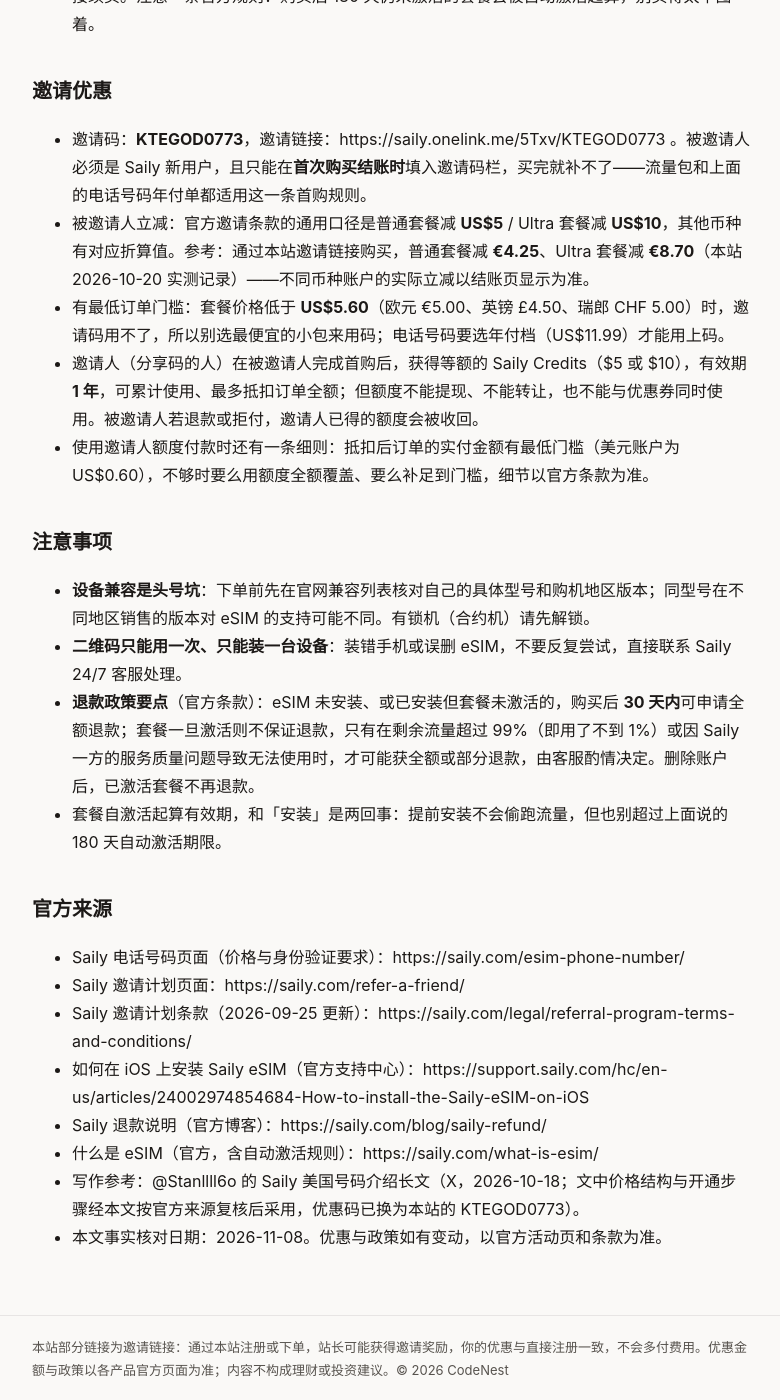
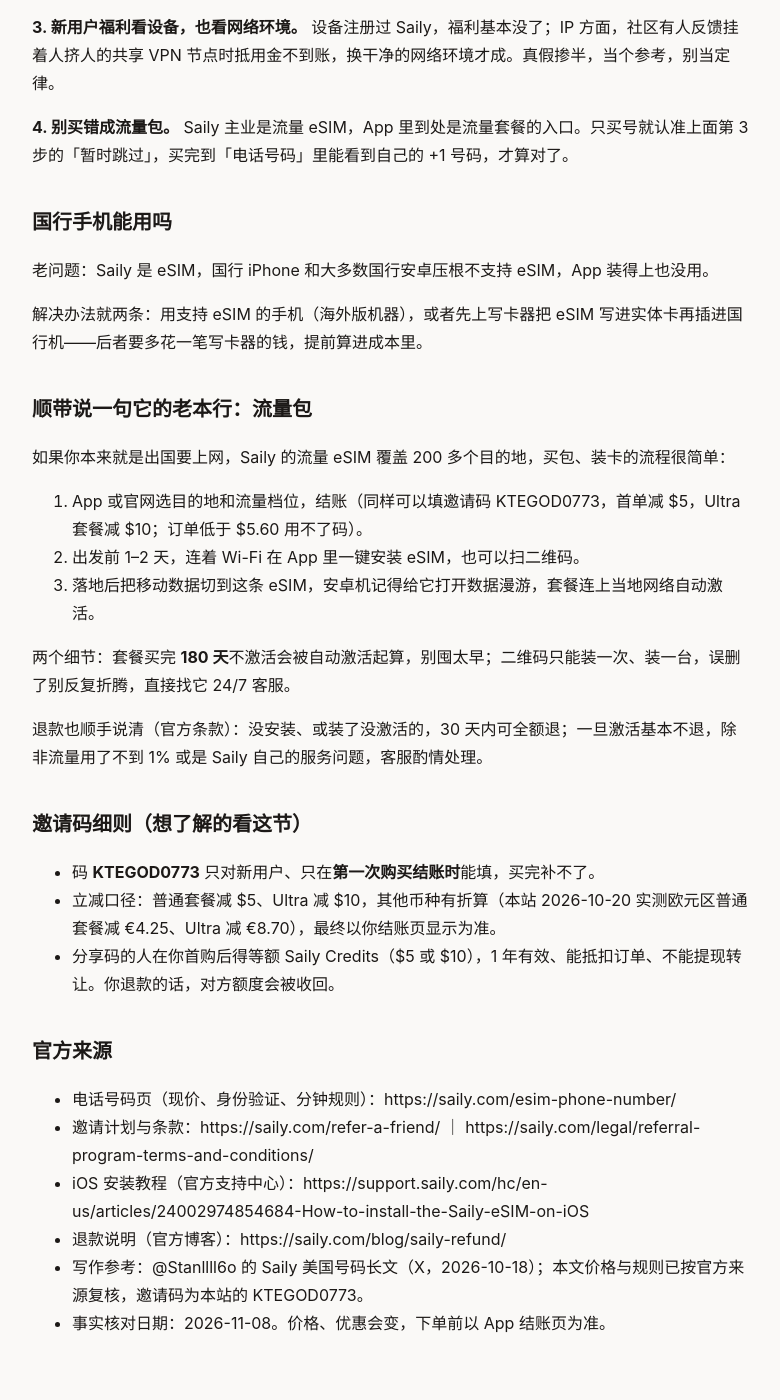
Before and after one commit to ovovdev/codenest, a Jekyll site: the page built from articles/saily.md, in a window 1280 px wide and 1400 px high, scrolled down 2222 px. Shown: the whole window, without its empty margins (248-1028 px from the left). Built offline with Jekyll 4.4.1, drawn with Linux system fonts in a browser that asks for light colours; some of the changed text lies outside the part shown.

Commit message:
Saily guide: rewrite in engaging hook-first style (same facts, rechecked 2026-11-08, code KTEGOD0773)

```diff
--- a/articles/saily.md
+++ b/articles/saily.md
@@ -1,79 +1,107 @@
 ---
 layout: default
-title: "Saily使用指南：流量eSIM与美国电话号码开通流程、邀请优惠"
+title: "一个月不到0.6美元拿下美国手机号：Saily美国号码怎么买、能接哪些码、坑在哪"
 permalink: /saily/
 ---
 
-# Saily使用指南：流量eSIM与美国电话号码开通流程、邀请优惠
+# 一个月不到 0.6 美元，拿下一个美国手机号
 
-## 这是什么，适合谁
+注册海外 App，最烦的就是卡在「请输入手机号」这一步：国内号码不是不支持，就是不敢绑——绑了怕骚扰，更怕号一回收全套账号跟着丢。
 
-Saily 是 Nord Security（与 NordVPN 同属一家）旗下的 eSIM 服务，现在有两条产品线：
+一顿汉堡的钱，其实就能拿下一个正经的美国 +1 号码，一年不用管它，验证码照收。这篇就讲三件事：**怎么买最便宜、能接哪些码、坑在哪**。
 
-- **流量 eSIM**：覆盖 200 多个目的地，在 App 或网页上买好流量包、把 eSIM 装进手机即可使用，纯数据、不含通话短信，适合出国旅行、短期出差、转机途中需要马上上网的人。
-- **美国 +1 电话号码**（2026 年 6 月上线的新功能）：可以在 App 里单独开一个美国号码，能打电话、收发短信、收验证码，**不需要先买流量包**。适合需要长期留一个美国号码注册海外平台、收普通验证码，又不想每月花十几美元养实体卡的人。
+先把丑话说前面：它确实便宜，但不是万能接码神器。能干什么、不能干什么，下面一次说清，别开完才发现接不到码。
 
-先说清边界：这个号码不是万能接码工具。官方明确提示，部分服务会把这类号码识别为网络电话（VoIP）号码而拒绝发码；美国银行、银行卡、券商这类高风控账户不要指望它，更不要拿它当主力金融账户的绑定号码。开之前先想清楚你要拿它接哪个平台的码，再决定开不开。
+> 邀请码：**KTEGOD0773**（结账时填，首单立减 $5，怎么用最划算看价格那节）
+> 邀请链接：https://saily.onelink.me/5Txv/KTEGOD0773
 
-## 美国 +1 电话号码：价格与开法
+## 先说 Saily 是个啥
 
-### 价格（2026-11-08 核对官网与 App 口径）
+Saily 是 NordVPN 家的 eSIM，本行是卖出国流量包的。2026 年 6 月它在 App 里加了个新功能：**单独开一个美国 +1 电话号码**，能打电话、收发短信。
 
-- 号码订阅：官网现价 **US$1.00/月起**，按月续订、随时可取消；只要订阅不断，号码一直是你的。
-- App 内还有年付档：年付 **US$11.99**、季付 US$4.99、月付 US$1.99（2026 年 9 月 App 结账页价格，后续以 App 内实际显示为准）——只为收码的话，年付最划算。
-- 通话/短信包另算：从 **US$0.99** 起，一次性购买、用完再充。注意通话分钟数是**打出和接听共享**的，接电话也扣分钟，接通后才开始计。
-- 接收短信（含验证码）不需要先买通话包；要打电话、发短信才需要加包。
-- **省钱关键**：新用户首次购买结账时填邀请码减 US$5（见下方邀请优惠节）。年付 US$11.99 用码后约 **US$6.99**，折合每月不到 0.6 美元。但邀请码有最低订单门槛 US$5.60，月付、季付档金额不够、**用不了码**——所以想用码就直接选年付档。
+重点在这句：**号码可以单独开，不用搭流量包**。你只想要个号接码，就只买号，别的不用管。
 
-### 开通步骤
+## 它到底值不值得开
 
-1. 在应用商店下载 Saily App，注册账号（新用户优惠只认新账号，老设备、老账号注册过的基本拿不到新用户福利）。
-2. 在首页进入「电话号码」（Get phone number），选择年付档。
-3. 出现「选择目的地和电话套餐」时，点下方的**「暂时跳过」**——只买号码、不捆绑流量包；不跳过会多花一份流量钱。
-4. 结账页填入邀请码 **KTEGOD0773**，确认总价已减掉 US$5 再付款（支持 Apple Pay、Google Pay 和外币银行卡）。
-5. 付款后按 App 引导完成**身份验证**（上传护照或政府签发的身份证件并做人脸核验，用你本人的真实证件），验证通过后号码才正式激活。
+适合开的人：
 
-### 容易踩的坑
+- 注册海外平台、社交账号，要个能长期用的美国号收验证码
+- 想留个 +1 备用号码，跟自己的主号隔开
+- 不想每月花十几刀养一张美国实体卡
 
-- **码不是每个平台都能收到**：普通平台、社交账号的验证码大多没问题，但银行、支付、券商等高风控服务可能拒发或直接拒绝绑定；官方也提示部分服务会识别并拒绝 VoIP 类号码。重要账户请备一条实体卡或其他后备方案。
-- **新用户福利看设备和网络环境**：邀请立减只给新用户；有社区反馈称，常用的共享 VPN 节点 IP 可能导致新用户抵用金（部分新设备/新账号会送约 US$2）不到账——这属于社区经验、官方未承诺，不保证人人有，别为这 2 美元反复折腾。
-- **接电话也扣分钟**：只为收码可以忽略；要拿它当联系电话用，先把通话包的分钟规则看清楚。
-- **国行手机**：Saily 的号码和流量都依托 eSIM，国行版 iPhone 和多数国行安卓不支持 eSIM，这类设备需要先解决 eSIM 写入问题（如写卡器方案）或换支持 eSIM 的设备，再考虑开通。
-- 订阅停掉后号码会被释放，长期保号就要保持订阅不断；具体保留期限以 App 内说明为准。
+不适合的人，也别硬开：
 
-## 流量 eSIM 开通流程
+- 想绑美国银行、银行卡、券商的——高风控平台认号段，这类虚拟号经常直接被拒
+- 指望它 100% 平台通吃的——没有任何便宜号码能做到
 
-以下按 Saily 官方支持中心与官网整理：
+说白了：**先想清楚你要拿它接哪个平台的码，再决定开不开。** 便宜号码就按便宜号码用，别拿它当实体卡使。
 
-1. 先确认设备：手机必须支持 eSIM 且无运营商锁（有锁机装不了）。可用机型以 Saily 官网的兼容列表为准，常见如 iPhone XS 及更新机型、近年的三星 Galaxy 和 Google Pixel 系列。
-2. 在 saily.com 或 Saily App 里选择目的地（单个国家、区域包如欧洲多国、或全球包）和流量档位，注册账号。
-3. 结账时在邀请码输入框填写邀请码（见下一节），确认折扣生效后再付款。支付方式包括 Visa、Mastercard、American Express、UnionPay、JCB、Discover 等银行卡及 Apple Pay、Google Pay，以结账页实际显示为准。
-4. 安装 eSIM（需要稳定的 Wi-Fi）：在 App 里点「Install eSIM」按引导一键安装；也可以扫描邮件或 App 里的二维码；或在手机设置里手动输入官方提供的 SM-DP+ 地址和激活码。官方建议出发前 1–2 天在家先装好。
-5. 设置线路：默认线路（通话）保留自己的主卡，移动数据选择 Saily eSIM。到达目的地后，打开这条线路，在 iPhone 上一般无需额外操作；在三星、Pixel 等安卓机上还需为这条 eSIM 打开「数据漫游」。
-6. 套餐会在手机连上目的地当地网络时自动激活并开始计时；用量在 App 里随时可查，不够用可直接续买。注意一条官方规则：购买后 180 天仍未激活的套餐会被自动激活起算，别买得太早囤着。
+## 价格：年付最划算，没有之一
 
-## 邀请优惠
+号码订阅官网现价 $1.00/月起，App 里有三档（2026 年 9 月结账页价格）：
 
-- 邀请码：**KTEGOD0773**，邀请链接：https://saily.onelink.me/5Txv/KTEGOD0773 。被邀请人必须是 Saily 新用户，且只能在**首次购买结账时**填入邀请码栏，买完就补不了——流量包和上面的电话号码年付单都适用这一条首购规则。
-- 被邀请人立减：官方邀请条款的通用口径是普通套餐减 **US$5** / Ultra 套餐减 **US$10**，其他币种有对应折算值。参考：通过本站邀请链接购买，普通套餐减 **€4.25**、Ultra 套餐减 **€8.70**（本站 2026-10-20 实测记录）——不同币种账户的实际立减以结账页显示为准。
-- 有最低订单门槛：套餐价格低于 **US$5.60**（欧元 €5.00、英镑 £4.50、瑞郎 CHF 5.00）时，邀请码用不了，所以别选最便宜的小包来用码；电话号码要选年付档（US$11.99）才能用上码。
-- 邀请人（分享码的人）在被邀请人完成首购后，获得等额的 Saily Credits（$5 或 $10），有效期 **1 年**，可累计使用、最多抵扣订单全额；但额度不能提现、不能转让，也不能与优惠券同时使用。被邀请人若退款或拒付，邀请人已得的额度会被收回。
-- 使用邀请人额度付款时还有一条细则：抵扣后订单的实付金额有最低门槛（美元账户为 US$0.60），不够时要么用额度全额覆盖、要么补足到门槛，细节以官方条款为准。
+| 档位 | 价格 | 能用邀请码吗 |
+|---|---|---|
+| 月付 | $1.99 | ❌ 金额不够门槛 |
+| 季付 | $4.99 | ❌ 金额不够门槛 |
+| 年付 | $11.99 | ✅ 减 $5 → **$6.99** |
 
-## 注意事项
+为什么只有年付划算？邀请码首单减 $5，但有个最低订单门槛 $5.60，月付季付都够不着，只有年付能用上。$11.99 − $5 = **$6.99 拿一整年**，折合每月 0.58 美元、人民币四块多。
 
-- **设备兼容是头号坑**：下单前先在官网兼容列表核对自己的具体型号和购机地区版本；同型号在不同地区销售的版本对 eSIM 的支持可能不同。有锁机（合约机）请先解锁。
-- **二维码只能用一次、只能装一台设备**：装错手机或误删 eSIM，不要反复尝试，直接联系 Saily 24/7 客服处理。
-- **退款政策要点**（官方条款）：eSIM 未安装、或已安装但套餐未激活的，购买后 **30 天内**可申请全额退款；套餐一旦激活则不保证退款，只有在剩余流量超过 99%（即用了不到 1%）或因 Saily 一方的服务质量问题导致无法使用时，才可能获全额或部分退款，由客服酌情决定。删除账户后，已激活套餐不再退款。
-- 套餐自激活起算有效期，和「安装」是两回事：提前安装不会偷跑流量，但也别超过上面说的 180 天自动激活期限。
+另外两笔小钱，心里有数就行：
+
+- 通话/短信包另买，$0.99 起，用完再充。**只收短信验证码的话，不用买这个包**，收短信本身不花钱。
+- 有社区反馈说新设备、新账号会送约 $2 抵用金。这个官方没承诺、看运气，别为了它反复换设备折腾。
+
+订阅不断，号码就一直是你的；哪天停了，号就没了，所以拿它绑了重要账号就别断订。
+
+## 购买步骤，5 分钟搞定
+
+1. 应用商店搜 Saily，下载、注册账号（新用户福利只认新账号，老账号注册过的设备基本拿不到）。
+2. 首页点「电话号码」（Get phone number），选**年付**。
+3. 走到「选择目的地和电话套餐」时，点下面的**「暂时跳过」**。这一步是关键：跳过 = 只要号码；不跳过，它会让你捆一个流量包，多花冤枉钱。
+4. 结账页填邀请码 **KTEGOD0773**，确认总价从 $11.99 变成 $6.99 再付款。Apple Pay、Google Pay、外币卡都行。
+5. 付完款按 App 提示做**身份验证**：上传护照或身份证件 + 人脸核验，必须用本人真实证件。验证过了，号码才激活。
+
+## 几个容易踩的坑
+
+**1. 接听电话也扣分钟。** 通话分钟是打出、接听共享的，接通才开始计。只收码的可以忽略；想拿它当正经联系电话用的，先把这条算清楚。
+
+**2. 码不是每个平台都肯发。** 普通平台、社交账号大多没问题；银行、支付、券商这类，官方自己都提示：部分服务会把这种号码识别成网络电话（VoIP）而拒发。所以重要账户永远留个后手，别把身家性命押在一个 $6.99 的号上。
+
+**3. 新用户福利看设备，也看网络环境。** 设备注册过 Saily，福利基本没了；IP 方面，社区有人反馈挂着人挤人的共享 VPN 节点时抵用金不到账，换干净的网络环境才成。真假掺半，当个参考，别当定律。
+
+**4. 别买错成流量包。** Saily 主业是流量 eSIM，App 里到处是流量套餐的入口。只买号就认准上面第 3 步的「暂时跳过」，买完到「电话号码」里能看到自己的 +1 号码，才算对了。
+
+## 国行手机能用吗
+
+老问题：Saily 是 eSIM，国行 iPhone 和大多数国行安卓压根不支持 eSIM，App 装得上也没用。
+
+解决办法就两条：用支持 eSIM 的手机（海外版机器），或者先上写卡器把 eSIM 写进实体卡再插进国行机——后者要多花一笔写卡器的钱，提前算进成本里。
+
+## 顺带说一句它的老本行：流量包
+
+如果你本来就是出国要上网，Saily 的流量 eSIM 覆盖 200 多个目的地，买包、装卡的流程很简单：
+
+1. App 或官网选目的地和流量档位，结账（同样可以填邀请码 KTEGOD0773，首单减 $5，Ultra 套餐减 $10；订单低于 $5.60 用不了码）。
+2. 出发前 1–2 天，连着 Wi-Fi 在 App 里一键安装 eSIM，也可以扫二维码。
+3. 落地后把移动数据切到这条 eSIM，安卓机记得给它打开数据漫游，套餐连上当地网络自动激活。
+
+两个细节：套餐买完 **180 天**不激活会被自动激活起算，别囤太早；二维码只能装一次、装一台，误删了别反复折腾，直接找它 24/7 客服。
+
+退款也顺手说清（官方条款）：没安装、或装了没激活的，30 天内可全额退；一旦激活基本不退，除非流量用了不到 1% 或是 Saily 自己的服务问题，客服酌情处理。
+
+## 邀请码细则（想了解的看这节）
+
+- 码 **KTEGOD0773** 只对新用户、只在**第一次购买结账时**能填，买完补不了。
+- 立减口径：普通套餐减 $5、Ultra 减 $10，其他币种有折算（本站 2026-10-20 实测欧元区普通套餐减 €4.25、Ultra 减 €8.70），最终以你结账页显示为准。
+- 分享码的人在你首购后得等额 Saily Credits（$5 或 $10），1 年有效、能抵扣订单、不能提现转让。你退款的话，对方额度会被收回。
 
 ## 官方来源
 
-- Saily 电话号码页面（价格与身份验证要求）：https://saily.com/esim-phone-number/
-- Saily 邀请计划页面：https://saily.com/refer-a-friend/
-- Saily 邀请计划条款（2026-09-25 更新）：https://saily.com/legal/referral-program-terms-and-conditions/
-- 如何在 iOS 上安装 Saily eSIM（官方支持中心）：https://support.saily.com/hc/en-us/articles/24002974854684-How-to-install-the-Saily-eSIM-on-iOS
-- Saily 退款说明（官方博客）：https://saily.com/blog/saily-refund/
-- 什么是 eSIM（官方，含自动激活规则）：https://saily.com/what-is-esim/
-- 写作参考：@Stanllll6o 的 Saily 美国号码介绍长文（X，2026-10-18；文中价格结构与开通步骤经本文按官方来源复核后采用，优惠码已换为本站的 KTEGOD0773）。
-- 本文事实核对日期：2026-11-08。优惠与政策如有变动，以官方活动页和条款为准。
+- 电话号码页（现价、身份验证、分钟规则）：https://saily.com/esim-phone-number/
+- 邀请计划与条款：https://saily.com/refer-a-friend/ ｜ https://saily.com/legal/referral-program-terms-and-conditions/
+- iOS 安装教程（官方支持中心）：https://support.saily.com/hc/en-us/articles/24002974854684-How-to-install-the-Saily-eSIM-on-iOS
+- 退款说明（官方博客）：https://saily.com/blog/saily-refund/
+- 写作参考：@Stanllll6o 的 Saily 美国号码长文（X，2026-10-18）；本文价格与规则已按官方来源复核，邀请码为本站的 KTEGOD0773。
+- 事实核对日期：2026-11-08。价格、优惠会变，下单前以 App 结账页为准。
```
